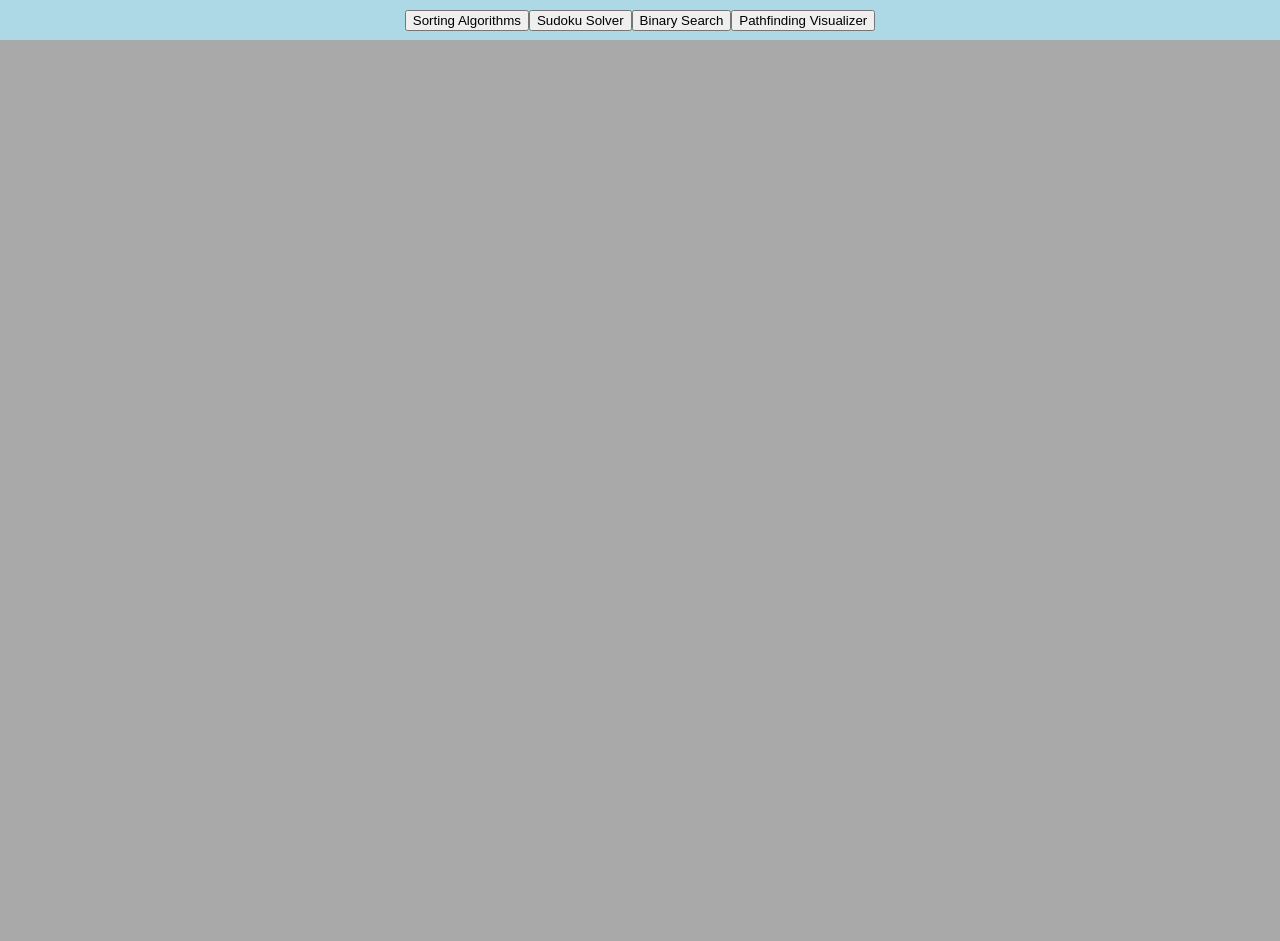
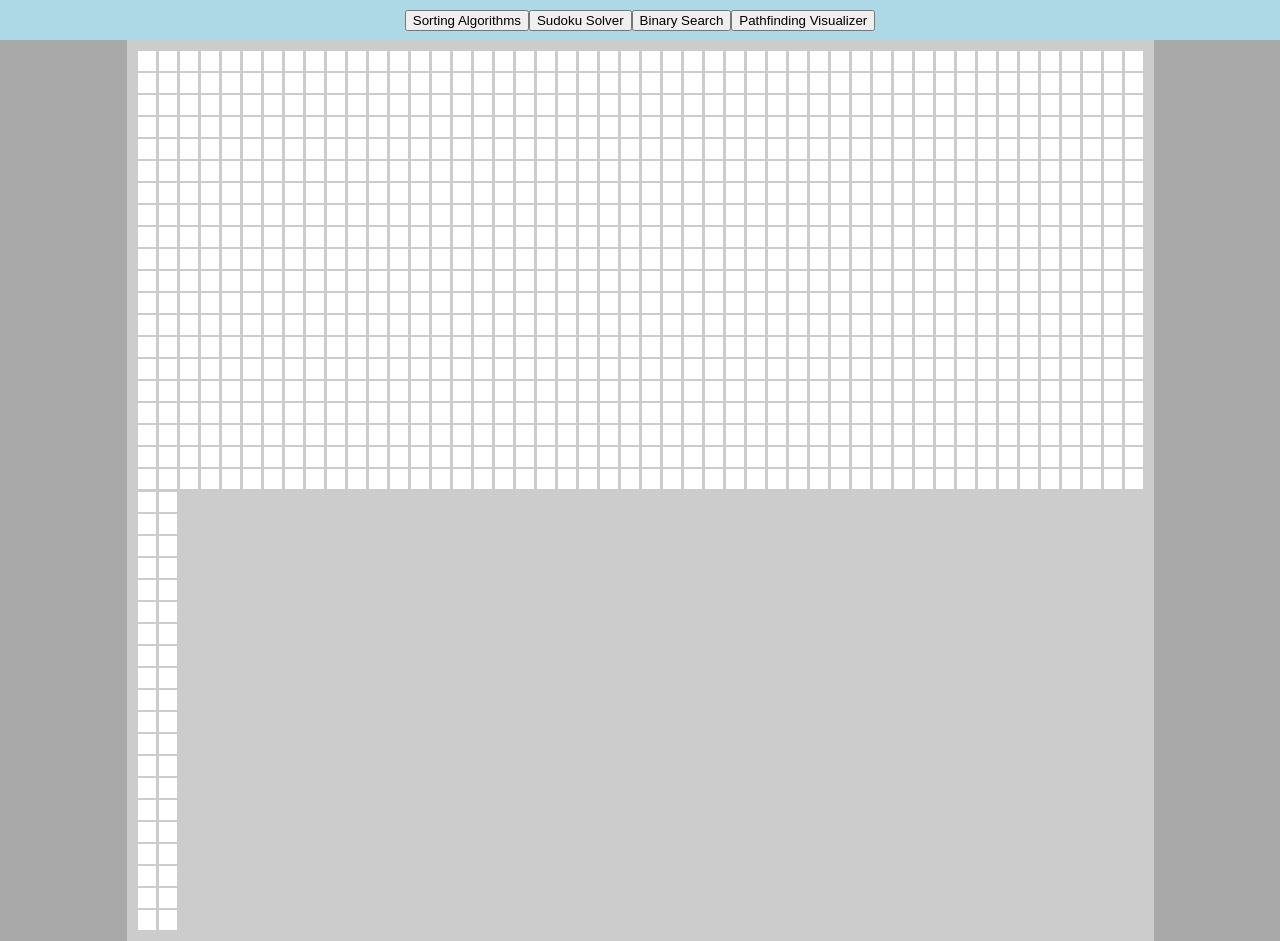
Before and after one commit to monishprojs/algorithmVisualizer, a React (Create React App) app: page /pathfinding in a window 1280 px wide. Before the commit the page ends 800 px from the top, so only its background shows below. Built offline with nearby package versions, Linux system fonts and the light colour scheme.

Commit message:
basics for pathfinder, added in grid where you can click cells to turn them into walls

```diff
--- /dev/null
+++ b/src/Node/node.css
@@ -0,0 +1,12 @@
+.node {
+  width: 100%;
+  height: 0;
+  padding-bottom: 100%;
+  border: 1px solid #ccc;
+  box-sizing: border-box;
+  background-color: white;
+}
+
+.node.wall {
+  background-color: black;
+}
--- /dev/null
+++ b/src/Node/node.jsx
@@ -0,0 +1,17 @@
+import React from 'react';
+import './node.css';
+
+const Node = ({ isWall, position, onClick }) => {
+    const handleClick = () => {
+        onClick(position);
+    };
+
+    return (
+        <div
+            className={`node ${isWall ? 'wall' : ''}`}
+            onClick={handleClick}
+        ></div>
+    );
+};
+
+export default Node;
--- a/src/pathfindingVisualizer/pathfindingVisualizer.css
+++ b/src/pathfindingVisualizer/pathfindingVisualizer.css
@@ -0,0 +1,20 @@
+.visualizer-container {
+  display: flex;
+  justify-content: center;
+  align-items: center;
+  text-align: center;
+  height: 100vh;
+  width: fit-content;
+}
+
+
+.visualizer {
+  display: grid;
+  grid-template-columns: repeat(auto-fill, minmax(20px, 1fr));
+  grid-gap: 1px;
+  background-color: #ccc;
+  width: fit-content;
+  max-width: 80vw;
+  padding: 10px;
+  margin: auto;
+}
--- a/src/pathfindingVisualizer/pathfindingVisualizer.jsx
+++ b/src/pathfindingVisualizer/pathfindingVisualizer.jsx
@@ -1,14 +1,73 @@
 import React from 'react';
 import './pathfindingVisualizer.css';
 import { useEffect, useState } from 'react';
+import Node from '../Node/node.jsx';
 import NavBar from '../navBar/navBar';
 
-function PathfindingVisualizer(){
-return(
-    <div>
-        <NavBar></NavBar>
-    </div>
-)
-}
+function PathfindingVisualizer (){
+
+    const ROWS = 50;
+    const COLS = 20;
+
+    function createInitialGrid (){
+        const grid = [];
+
+        for (let row = 0; row < ROWS; row++) {
+            const currentRow = [];
+            for (let col = 0; col < COLS; col++) {
+                const node = {
+                    row,
+                    col,
+                    isWall: false,
+                };
+                currentRow.push(node);
+            }
+            grid.push(currentRow);
+        }
+
+        return grid;
+    };
+
+
+    const [grid, setGrid] = useState(() => createInitialGrid());
+
+    const handleNodeClick = (position) => {
+        const { row, col } = position;
+        setGrid((prevGrid) => {
+            const newGrid = prevGrid.map((rowNodes) =>
+                rowNodes.map((node) =>
+                    node.row === row && node.col === col
+                        ? { ...node, isWall: !node.isWall }
+                        : node
+                )
+            );
+            return newGrid;
+        });
+    };
+
+    useEffect(() => {
+        createInitialGrid()
+    }, [])
+
+    return (
+        <div>
+            <NavBar></NavBar>
+            <div className="visualizer">
+                {grid.map((row, rowIndex) => (
+                    <div key={rowIndex} className="row">
+                        {row.map((node, colIndex) => (
+                            <Node
+                                key={`${rowIndex}-${colIndex}`}
+                                isWall={node.isWall}
+                                position={{ row: rowIndex, col: colIndex }}
+                                onClick={handleNodeClick}
+                            />
+                        ))}
+                    </div>
+                ))}
+            </div>
+        </div>
+    );
+};
 
 export default PathfindingVisualizer;
```
